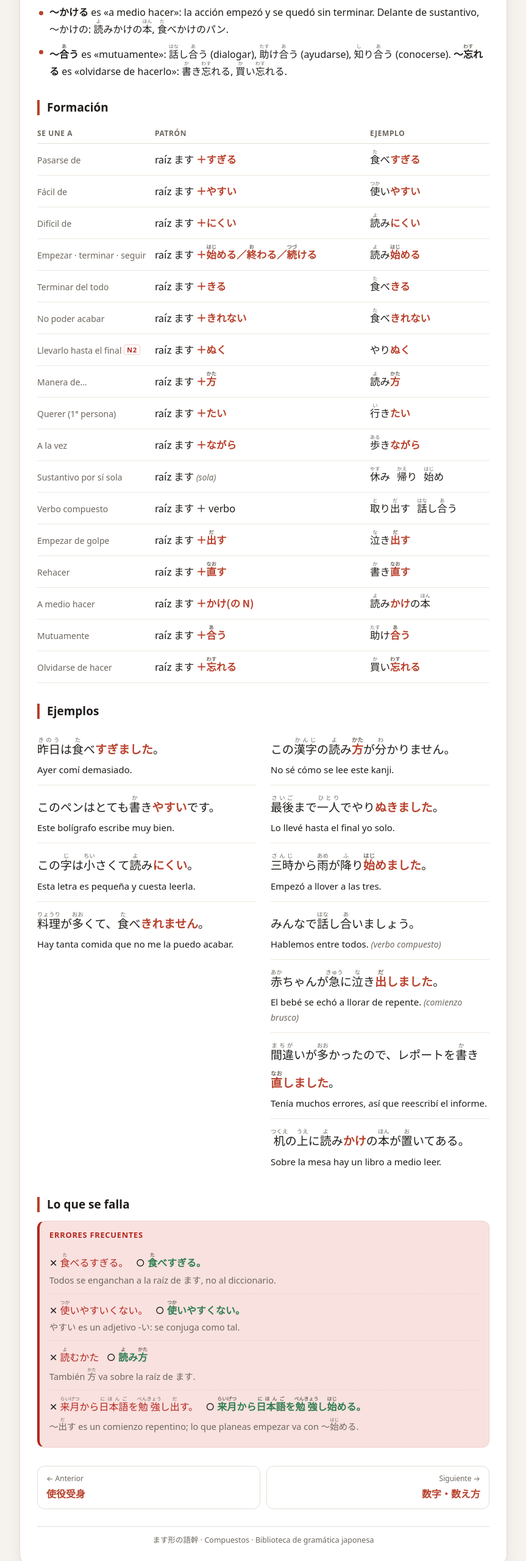
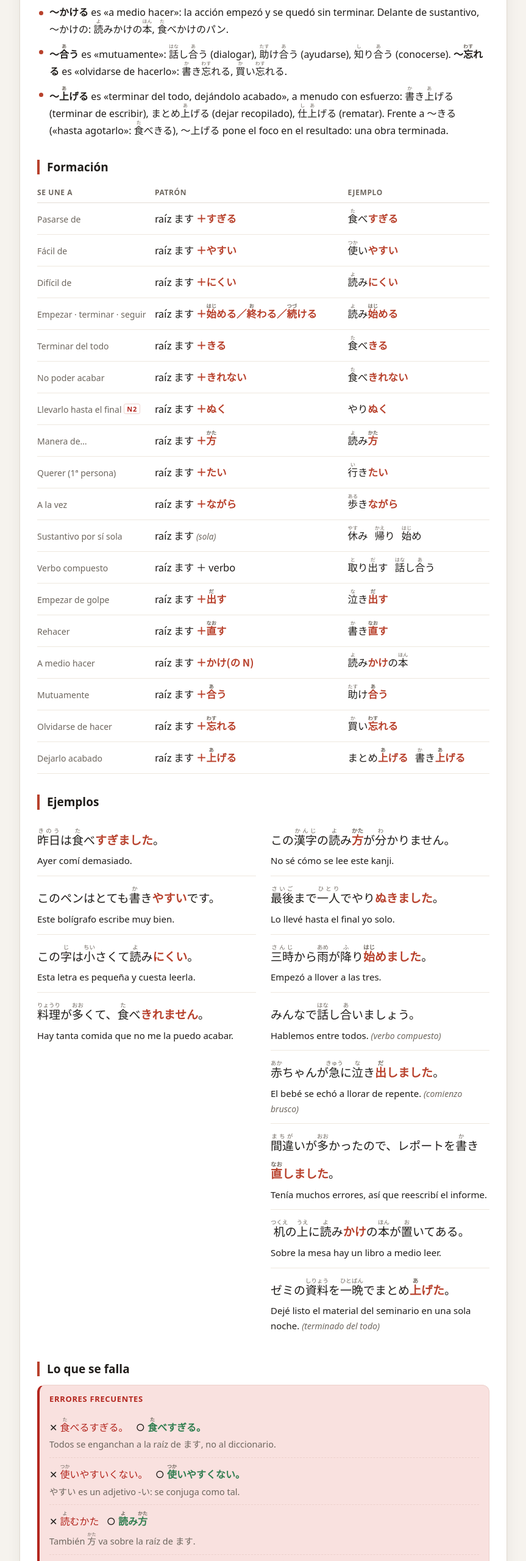
Before and after one commit to angelengineer/japanese-web, a plain HTML site: page gramatica/16-raiz-masu.html in a window 1280 px wide. Shown: the part 1180-3740 px from the top of the page at 61% size, without its empty margins (208-1071 px from the left). Drawn offline with Linux system fonts and the light colour scheme.

Commit message:
Raíz de ます: compound 〜上げる (まとめ上げる) and the まとめて上げた trap

```diff
--- a/gramatica/16-raiz-masu.html
+++ b/gramatica/16-raiz-masu.html
@@ -37,6 +37,7 @@
 <li><b>〜<ruby>直<rt>なお</rt></ruby>す</b> es &laquo;volver a hacer, y esta vez bien&raquo;: <ruby>書<rt>か</rt></ruby>き<ruby>直<rt>なお</rt></ruby>す (reescribir), やり<ruby>直<rt>なお</rt></ruby>す (rehacer), <ruby>見<rt>み</rt></ruby><ruby>直<rt>なお</rt></ruby>す (revisar; tambi&eacute;n &laquo;ver a alguien con otros ojos&raquo;).</li>
 <li><b>〜かける</b> es &laquo;a medio hacer&raquo;: la acci&oacute;n empez&oacute; y se qued&oacute; sin terminar. Delante de sustantivo, 〜かけの: <ruby>読<rt>よ</rt></ruby>みかけの<ruby>本<rt>ほん</rt></ruby>, <ruby>食<rt>た</rt></ruby>べかけのパン.</li>
 <li><b>〜<ruby>合<rt>あ</rt></ruby>う</b> es &laquo;mutuamente&raquo;: <ruby>話<rt>はな</rt></ruby>し<ruby>合<rt>あ</rt></ruby>う (dialogar), <ruby>助<rt>たす</rt></ruby>け<ruby>合<rt>あ</rt></ruby>う (ayudarse), <ruby>知<rt>し</rt></ruby>り<ruby>合<rt>あ</rt></ruby>う (conocerse). <b>〜<ruby>忘<rt>わす</rt></ruby>れる</b> es &laquo;olvidarse de hacerlo&raquo;: <ruby>書<rt>か</rt></ruby>き<ruby>忘<rt>わす</rt></ruby>れる, <ruby>買<rt>か</rt></ruby>い<ruby>忘<rt>わす</rt></ruby>れる.</li>
+<li><b>〜<ruby>上<rt>あ</rt></ruby>げる</b> es &laquo;terminar del todo, dej&aacute;ndolo acabado&raquo;, a menudo con esfuerzo: <ruby>書<rt>か</rt></ruby>き<ruby>上<rt>あ</rt></ruby>げる (terminar de escribir), まとめ<ruby>上<rt>あ</rt></ruby>げる (dejar recopilado), <ruby>仕上<rt>しあ</rt></ruby>げる (rematar). Frente a 〜きる (&laquo;hasta agotarlo&raquo;: <ruby>食<rt>た</rt></ruby>べきる), 〜上げる pone el foco en el resultado: una obra terminada.</li>
 </ul>
 
 <h2>Formaci&oacute;n</h2>
@@ -60,6 +61,7 @@
 <tr><td class="ctx">A medio hacer</td><td class="jp2">ra&iacute;z ます <span class="hi">＋かけ(の N)</span></td><td class="jp2"><ruby>読<rt>よ</rt></ruby>み<span class="hi">かけ</span>の<ruby>本<rt>ほん</rt></ruby></td></tr>
 <tr><td class="ctx">Mutuamente</td><td class="jp2">ra&iacute;z ます <span class="hi">＋<ruby>合<rt>あ</rt></ruby>う</span></td><td class="jp2"><ruby>助<rt>たす</rt></ruby>け<span class="hi"><ruby>合<rt>あ</rt></ruby>う</span></td></tr>
 <tr><td class="ctx">Olvidarse de hacer</td><td class="jp2">ra&iacute;z ます <span class="hi">＋<ruby>忘<rt>わす</rt></ruby>れる</span></td><td class="jp2"><ruby>買<rt>か</rt></ruby>い<span class="hi"><ruby>忘<rt>わす</rt></ruby>れる</span></td></tr>
+<tr><td class="ctx">Dejarlo acabado</td><td class="jp2">ra&iacute;z ます <span class="hi">＋<ruby>上<rt>あ</rt></ruby>げる</span></td><td class="jp2">まとめ<span class="hi"><ruby>上<rt>あ</rt></ruby>げる</span> &nbsp; <ruby>書<rt>か</rt></ruby>き<span class="hi"><ruby>上<rt>あ</rt></ruby>げる</span></td></tr>
 </tbody></table>
 
 <h2>Ejemplos</h2>
@@ -78,6 +80,7 @@
 <div class="ex-item"><div class="s jp"><ruby>赤<rt>あか</rt></ruby>ちゃんが<ruby>急<rt>きゅう</rt></ruby>に<ruby>泣<rt>な</rt></ruby>き<span class="hi"><ruby>出<rt>だ</rt></ruby>しました</span>。</div><div class="t">El beb&eacute; se ech&oacute; a llorar de repente. <em>(comienzo brusco)</em></div></div>
 <div class="ex-item"><div class="s jp"><ruby>間違<rt>まちが</rt></ruby>いが<ruby>多<rt>おお</rt></ruby>かったので、レポートを<ruby>書<rt>か</rt></ruby>き<span class="hi"><ruby>直<rt>なお</rt></ruby>しました</span>。</div><div class="t">Ten&iacute;a muchos errores, as&iacute; que reescrib&iacute; el informe.</div></div>
 <div class="ex-item"><div class="s jp"><ruby>机<rt>つくえ</rt></ruby>の<ruby>上<rt>うえ</rt></ruby>に<ruby>読<rt>よ</rt></ruby>み<span class="hi">かけ</span>の<ruby>本<rt>ほん</rt></ruby>が<ruby>置<rt>お</rt></ruby>いてある。</div><div class="t">Sobre la mesa hay un libro a medio leer.</div></div>
+<div class="ex-item"><div class="s jp">ゼミの<ruby>資料<rt>しりょう</rt></ruby>を<ruby>一晩<rt>ひとばん</rt></ruby>でまとめ<span class="hi"><ruby>上<rt>あ</rt></ruby>げた</span>。</div><div class="t">Dej&eacute; listo el material del seminario en una sola noche. <em>(terminado del todo)</em></div></div>
 </div>
 </div>
 
@@ -87,6 +90,7 @@
 <div class="err"><div>&#10005; <span class="bad jp"><ruby>使<rt>つか</rt></ruby>いやすいくない。</span> &nbsp; &#9675; <span class="good jp"><ruby>使<rt>つか</rt></ruby>いやすくない。</span></div><div class="why">やすい es un adjetivo -い: se conjuga como tal.</div></div>
 <div class="err"><div>&#10005; <span class="bad jp"><ruby>読<rt>よ</rt></ruby>むかた</span> &nbsp; &#9675; <span class="good jp"><ruby>読<rt>よ</rt></ruby>み<ruby>方<rt>かた</rt></ruby></span></div><div class="why">También <ruby>方<rt>かた</rt></ruby> va sobre la ra&iacute;z de ます.</div></div>
 <div class="err"><div>&#10005; <span class="bad jp"><ruby>来月<rt>らいげつ</rt></ruby>から<ruby>日本語<rt>にほんご</rt></ruby>を<ruby>勉強<rt>べんきょう</rt></ruby>し<ruby>出<rt>だ</rt></ruby>す。</span> &nbsp; &#9675; <span class="good jp"><ruby>来月<rt>らいげつ</rt></ruby>から<ruby>日本語<rt>にほんご</rt></ruby>を<ruby>勉強<rt>べんきょう</rt></ruby>し<ruby>始<rt>はじ</rt></ruby>める。</span></div><div class="why">〜<ruby>出<rt>だ</rt></ruby>す es un comienzo repentino; lo que planeas empezar va con 〜<ruby>始<rt>はじ</rt></ruby>める.</div></div>
+<div class="err"><div>&#10005; <span class="bad jp"><ruby>資料<rt>しりょう</rt></ruby>をまとめて<ruby>上<rt>あ</rt></ruby>げた。</span> &nbsp; &#9675; <span class="good jp"><ruby>資料<rt>しりょう</rt></ruby>をまとめ<ruby>上<rt>あ</rt></ruby>げた。</span></div><div class="why">El verbo compuesto va sobre la ra&iacute;z de ます (まとめ), sin て. まとめてあげた ser&iacute;a otra cosa: &laquo;se lo recopil&eacute; a alguien&raquo; (てあげる, favor).</div></div>
 </div>
 
 <!--gen-bottom--><nav class="gpn"><a class="prev" href="15-causativa-pasiva.html"><small>&larr; Anterior</small><span class="jp">使役受身</span></a><a class="next" href="17-numeros.html"><small>Siguiente &rarr;</small><span class="jp">数字・数え方</span></a></nav><!--/gen-bottom-->
```
